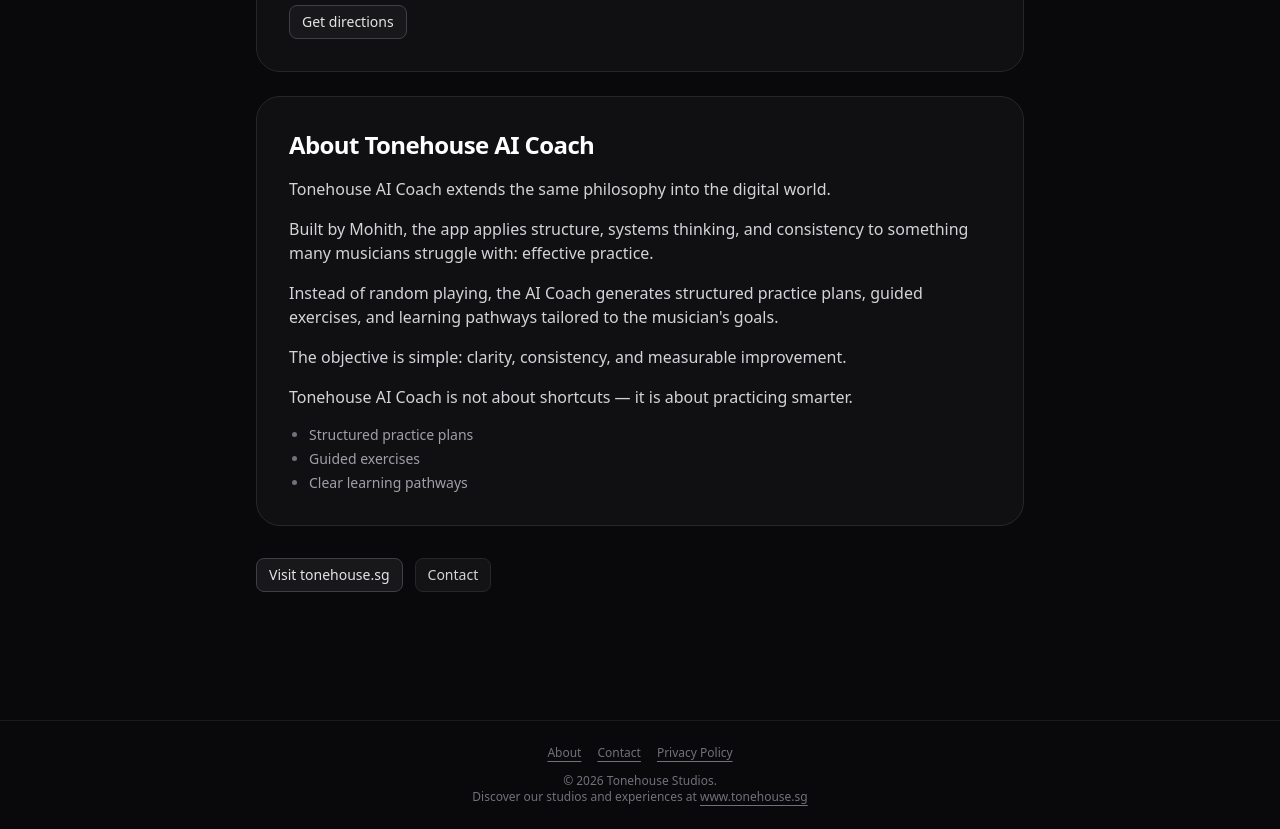
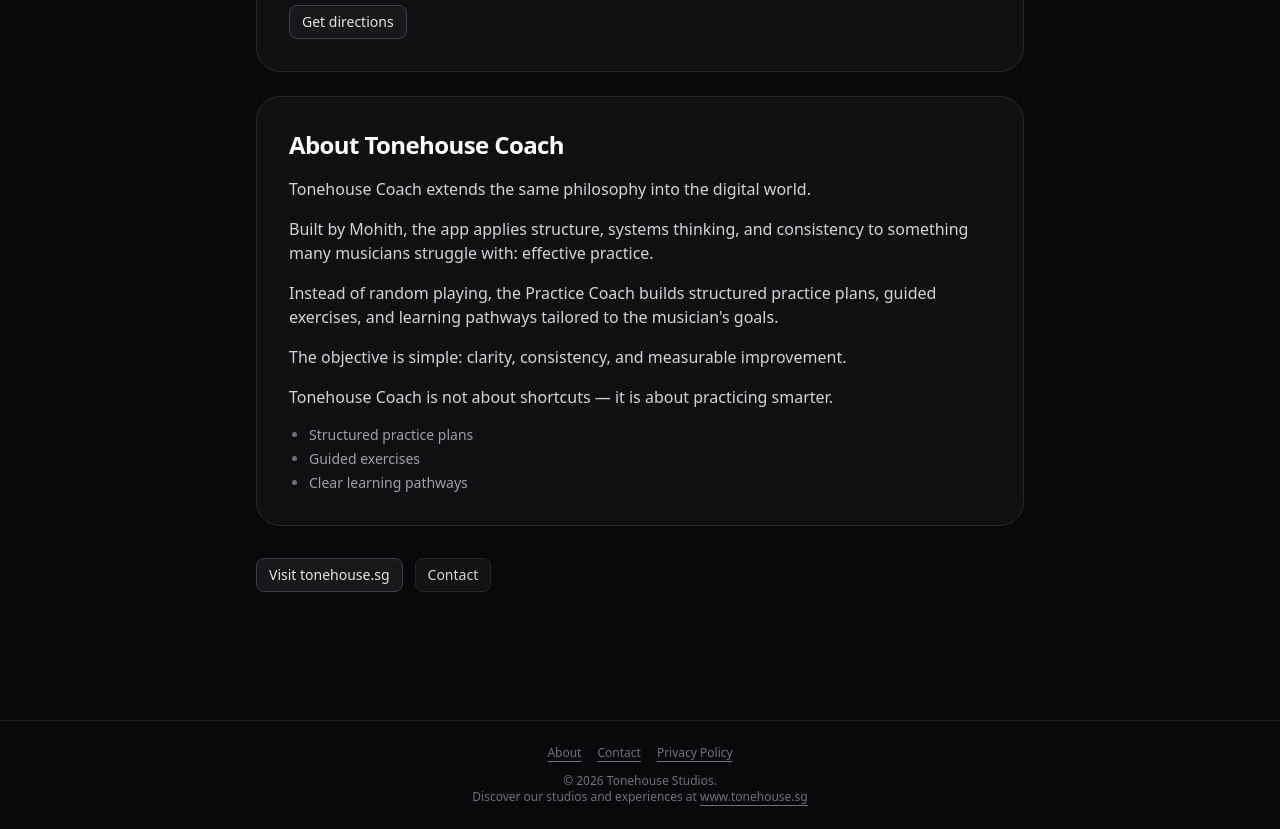
Before and after one commit to mohithkaranth/tonehouse-ai-coach, a Next.js app: page /about in a window 1280 px wide. Shown: the part 1060-1889 px from the top of the page. Built offline with nearby package versions, Linux system fonts and the light colour scheme; no server answers.

Commit message:
Reduce AI wording in UI copy

```diff
--- a/app/about/page.tsx
+++ b/app/about/page.tsx
@@ -3,9 +3,9 @@
 import type { Metadata } from "next";
 
 export const metadata: Metadata = {
-  title: "About | Tonehouse AI Coach",
+  title: "About | Tonehouse Coach",
   description:
-    "Learn about Tonehouse Studios in Singapore and the Tonehouse AI Coach app built to help musicians practice better.",
+    "Learn about Tonehouse Studios in Singapore and the Tonehouse Coach app built to help musicians practice better.",
 };
 
 export default function AboutPage() {
@@ -103,12 +103,12 @@
 
         <article className="rounded-3xl border border-zinc-800 bg-zinc-900/50 p-6 sm:p-8">
           <h2 className="text-2xl font-semibold tracking-tight text-white">
-            About Tonehouse AI Coach
+            About Tonehouse Coach
           </h2>
 
           <div className="mt-4 space-y-4 text-zinc-300">
             <p>
-              Tonehouse AI Coach extends the same philosophy into the digital
+              Tonehouse Coach extends the same philosophy into the digital
               world.
             </p>
 
@@ -119,7 +119,7 @@
             </p>
 
             <p>
-              Instead of random playing, the AI Coach generates structured
+              Instead of random playing, the Practice Coach builds structured
               practice plans, guided exercises, and learning pathways tailored to
               the musician&apos;s goals.
             </p>
@@ -130,7 +130,7 @@
             </p>
 
             <p>
-              Tonehouse AI Coach is not about shortcuts — it is about practicing
+              Tonehouse Coach is not about shortcuts — it is about practicing
               smarter.
             </p>
 
--- a/app/coach/page - Copytext.tsx
+++ b/app/coach/page - Copytext.tsx
@@ -29,7 +29,7 @@
         <div className="flex items-center justify-between">
           <div>
             <h1 className="text-5xl font-semibold tracking-tight text-white">
-              Tonehouse AI Coach
+              Tonehouse Coach
             </h1>
 
             <p className="mt-4 text-lg text-zinc-400">
--- a/app/coach/page.tsx
+++ b/app/coach/page.tsx
@@ -19,7 +19,7 @@
         </Link>
 
         <h1 className="text-3xl font-semibold tracking-tight">
-          🎵 Tonehouse AI Practice Coach
+          🎵 Tonehouse Practice Coach
         </h1>
 
         <p className="mt-3 text-zinc-400">
--- a/app/contact/page.tsx
+++ b/app/contact/page.tsx
@@ -2,10 +2,10 @@
 
 export const metadata: Metadata = {
   title: "Contact",
-  description: "Contact Tonehouse AI Coach via email in Singapore.",
+  description: "Contact Tonehouse Coach via email in Singapore.",
   openGraph: {
-    title: "Contact Tonehouse AI Coach",
-    description: "Reach Tonehouse AI Coach at mail@tonehouse.sg.",
+    title: "Contact Tonehouse Coach",
+    description: "Reach Tonehouse Coach at mail@tonehouse.sg.",
     url: "/contact",
     type: "website",
   },
--- a/app/layout.tsx
+++ b/app/layout.tsx
@@ -18,11 +18,11 @@
 export const metadata: Metadata = {
   metadataBase: new URL("https://coach.tonehouse.sg"),
   title: {
-    default: "Tonehouse AI Coach",
-    template: "%s | Tonehouse AI Coach",
+    default: "Tonehouse Coach",
+    template: "%s | Tonehouse Coach",
   },
   description:
-    "Tonehouse AI Coach helps musicians build better practice habits with clear, structured systems.",
+    "Tonehouse Coach helps musicians build better practice habits with clear, structured systems.",
   verification: {
     google: "ncC_F8SNFam05n79s1asCLVSZDWEQdHx9x9ZcDotQq0",
   },
--- a/app/page.tsx
+++ b/app/page.tsx
@@ -105,13 +105,13 @@
       imageAlt: "Start music from zero",
     },
     {
-      title: "🎵 AI Practice Coach",
+      title: "🎵 Practice Coach",
       description:
         "Generate lesson plans, warmups, grooves and progress tracking.",
       href: "/coach",
       requiresAuth: true,
       imageSrc: "/home/coach.jpg",
-      imageAlt: "AI practice coach",
+      imageAlt: "Practice coach",
     },
     {
       title: "🎸 Guitar Lessons",
--- a/app/privacy/page.tsx
+++ b/app/privacy/page.tsx
@@ -2,8 +2,8 @@
 import Link from "next/link";
 
 export const metadata: Metadata = {
-  title: "Privacy Policy – Tonehouse AI Coach",
-  description: "Privacy policy for Tonehouse AI Coach operated by Tonehouse Studios, Singapore.",
+  title: "Privacy Policy – Tonehouse Coach",
+  description: "Privacy policy for Tonehouse Coach operated by Tonehouse Studios, Singapore.",
 };
 
 export default function PrivacyPage() {
@@ -14,13 +14,13 @@
           ← Back to Home
         </Link>
 
-        <h1 className="text-3xl font-semibold tracking-tight">Privacy Policy – Tonehouse AI Coach</h1>
+        <h1 className="text-3xl font-semibold tracking-tight">Privacy Policy – Tonehouse Coach</h1>
 
         <div className="mt-6 space-y-6 text-zinc-300">
           <section>
             <h2 className="text-xl font-semibold tracking-tight text-zinc-100">Introduction</h2>
             <p className="mt-2">
-              Tonehouse AI Coach is an AI-assisted music coaching platform operated by Tonehouse Studios,
+              Tonehouse Coach is a music coaching platform operated by Tonehouse Studios,
               Singapore.
             </p>
           </section>
@@ -46,7 +46,7 @@
           <section>
             <h2 className="text-xl font-semibold tracking-tight text-zinc-100">Google User Data</h2>
             <p className="mt-2">
-              Tonehouse AI Coach complies with Google API Services User Data Policy and Limited Use
+              Tonehouse Coach complies with Google API Services User Data Policy and Limited Use
               requirements.
             </p>
           </section>
--- a/app/signin/signin-client.tsx
+++ b/app/signin/signin-client.tsx
@@ -17,7 +17,7 @@
           </h1>
 
           <p className="mt-3 text-zinc-400">
-            Unlock AI Coach, Guitar Lessons, and more.
+            Unlock Practice Coach, Guitar Lessons, and more.
           </p>
 
           <div className="mt-8 space-y-4">
--- a/app/start/page.tsx
+++ b/app/start/page.tsx
@@ -193,7 +193,7 @@
               href="/coach"
               className="rounded-2xl border border-zinc-800 bg-zinc-900/50 p-6 text-lg font-medium transition hover:bg-zinc-900"
             >
-              AI Practice Coach
+              Practice Coach
             </Link>
           </div>
         </section>
```
